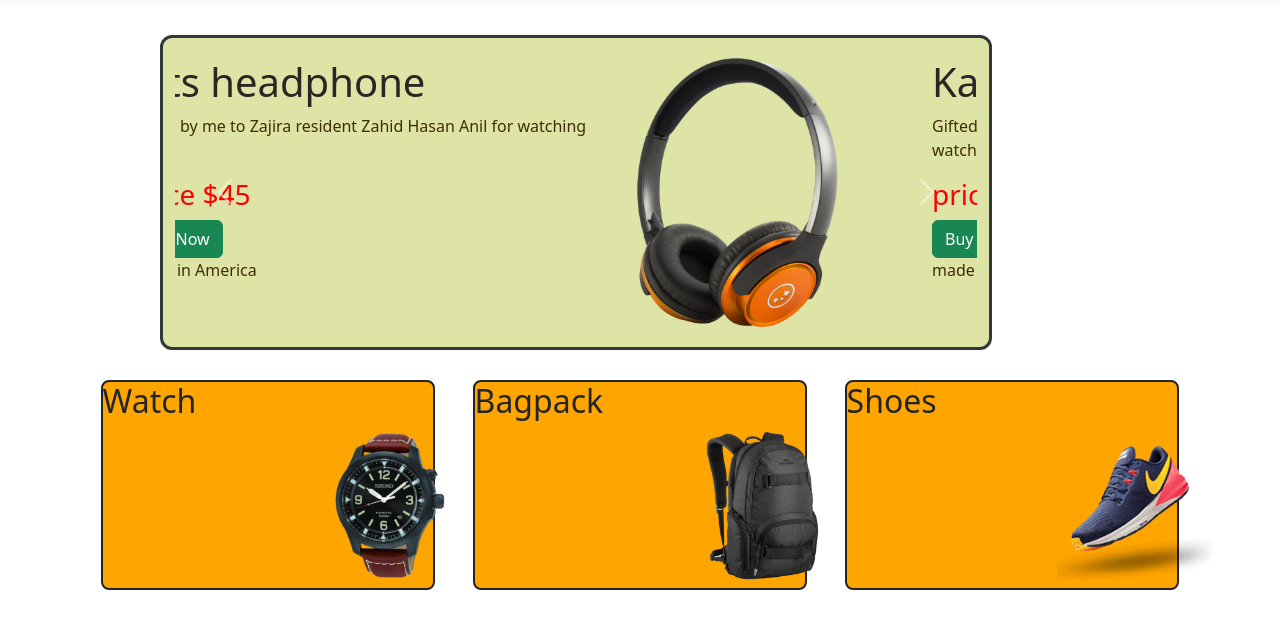
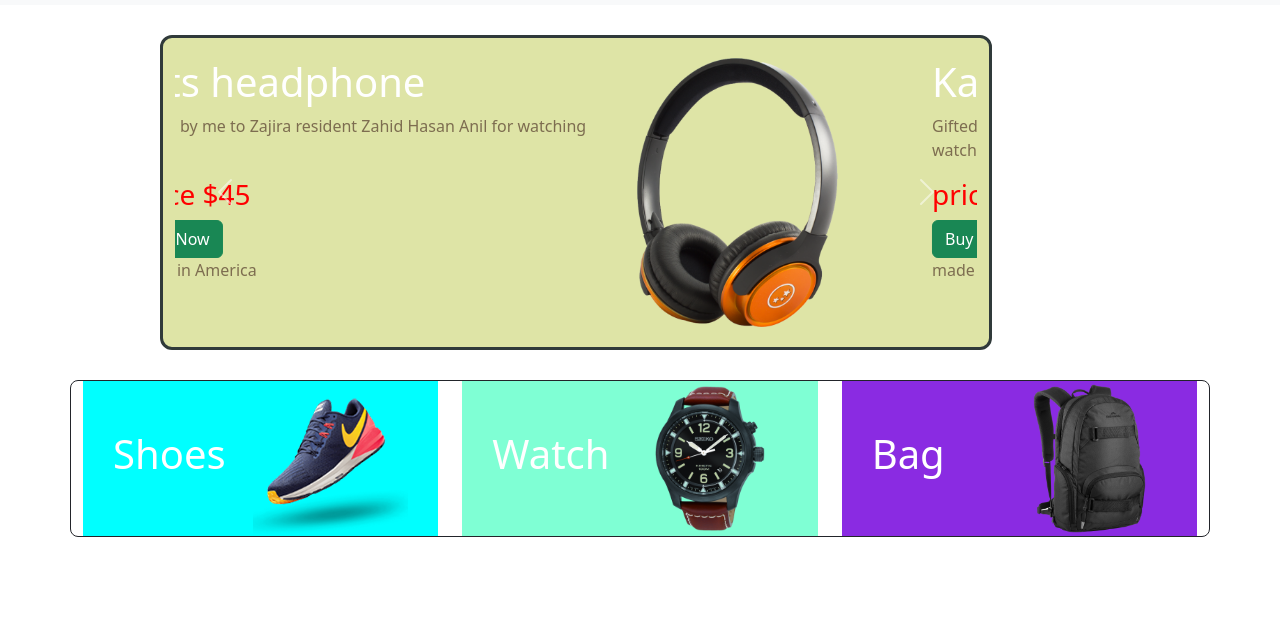
Before and after one commit to Ferdousmohammed/my-spell-1.html, a plain HTML site: page index.html in a window 1280 px wide. Shown: the part 51-680 px from the top of the page. Drawn offline with nearby package versions, Linux system fonts and the light colour scheme.

Commit message:
product bar

```diff
--- a/index.html
+++ b/index.html
@@ -126,22 +126,28 @@
         </button>
       </div>
 
-      <div class="container d-flex justify-content-around ">
-        <div class="love "> <h2 class=" ">Watch</h2>
-        <img src="watch.png" alt="">
+    <div class="container category">
+        <div class="row">
+            <div class="col-md-4">
+               <div class="cat1 d-flex justify-content-between d-flex align-items-center"> <h1 class="ummah"> Shoes</h1>
+                <img src="shoes.png"alt=""> </div>
             </div>
 
-      <div class="love">
-        <h2 class=" ">Bagpack</h2>
-        <img src="bag.png" alt="">
 
+            <div class="col-md-4 ">
+               <div class="cat2 d-flex justify-content-between d-flex align-items-center">
+                <h1 class="ummah"> Watch</h1>
+                <img src="watch.png"alt="">
+               </div>
             </div>
 
-      <div class="love">
-        <h2 class=" ">Shoes</h2>
-        <img src="shoes.png" alt="">
+            <div class="col-md-4">
+               <div class="cat3 d-flex justify-content-between d-flex align-items-center">
+                <h1 class="ummah"> Bag</h1>
+                <img src="bag.png"alt="">
                </div>
-
+            </div>
+        </div>
     </div>
 
 
--- a/style.css
+++ b/style.css
@@ -14,24 +14,27 @@
     color: red;
 }
 .row h1 {
-    color: rgb(41, 38, 36);
+    color: white;
 }
 .row p {
-    color: rgb(64, 44, 7);
+    color: rgb(125, 109, 80);
 
 }
-.love {
-    border: 2px solid rgb(34, 36, 42);
+.category   {
+    border: 1px solid rgb(34, 36, 42);
     border-radius: 8px;
-    width: 30%;
-   height: 210px;
-background-color: orange;}
-
-.lol {
-    color: white;
-
+    width: auto;
+   height: auto;
 }
-
-.love img{
-   margin-left: 210px;
+.row .cat1  {
+    background-color: aqua;
 }
+.cat2 {
+    background-color: aquamarine;
+}
+.cat3 {
+    background-color: blueviolet;
+}
+.cat1, .cat2, .cat3 {
+ padding: 0px 30px;
+}
```
Lines whose indentation alone changed are shown as unchanged.
